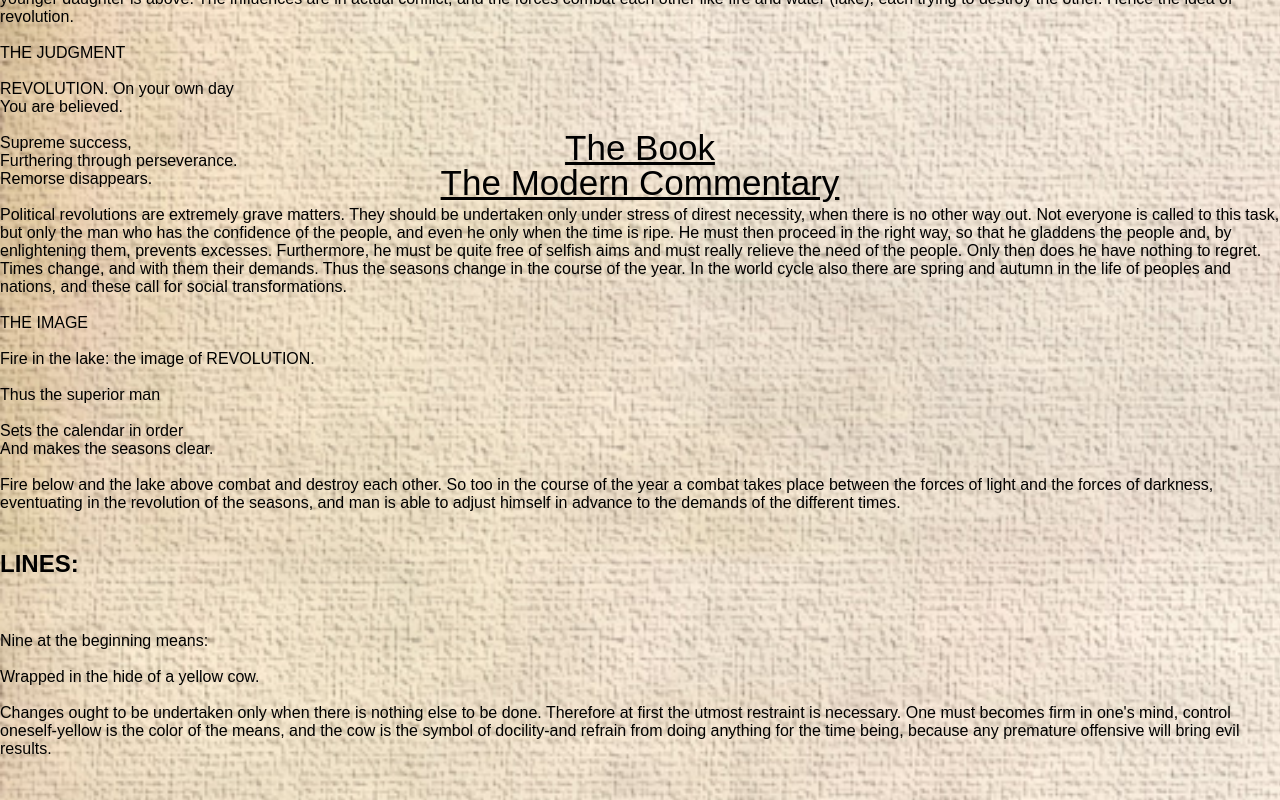
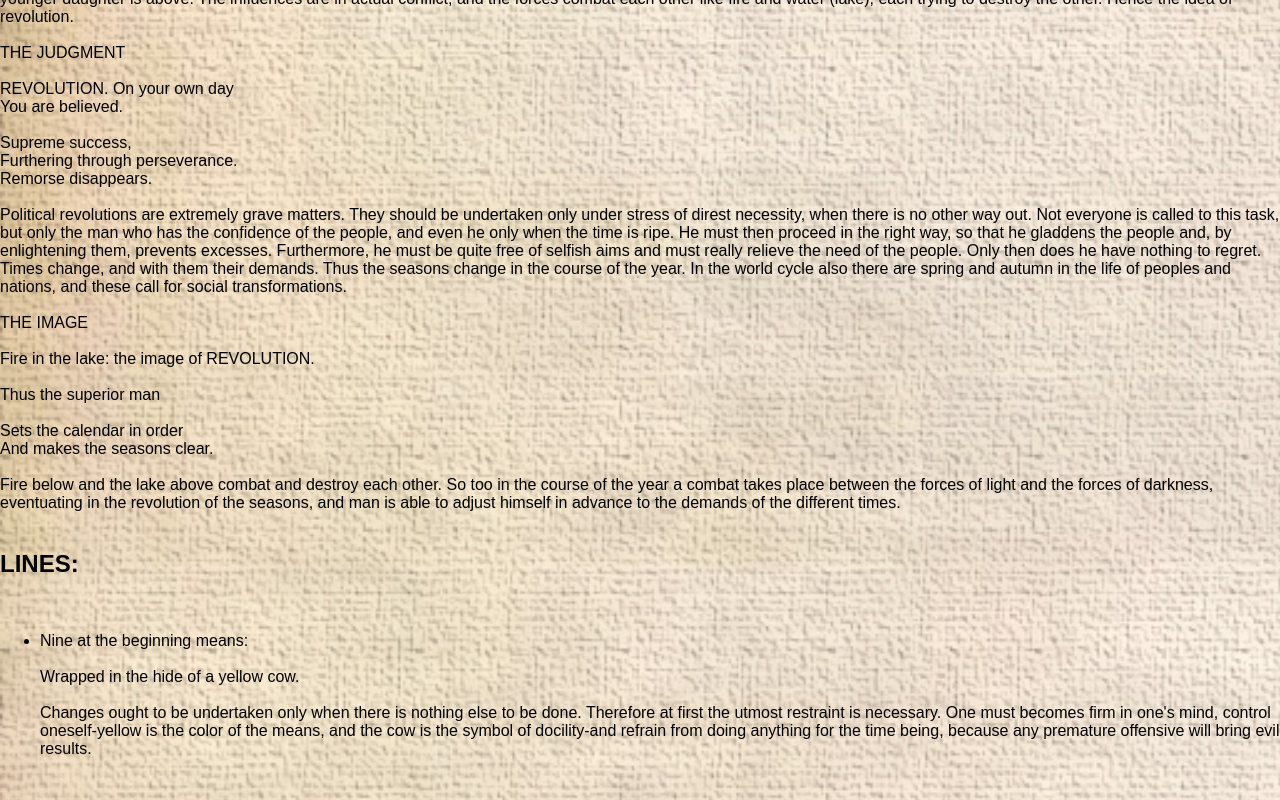
Before and after one commit to josh-stillman/iching-old, a React (Create React App) app: page / in a window 1280 px wide. Shown: the part 600-1400 px from the top of the page. Built offline with nearby package versions, Linux system fonts and the light colour scheme; a web font is replaced by a local one.

Commit message:
add ul for lines

```diff
--- a/src/IChingPage/IChingPage.tsx
+++ b/src/IChingPage/IChingPage.tsx
@@ -35,7 +35,7 @@ class IChingPage extends Component<any, State> {
           <br/>
           <br/>
           {hexagram.text}
-          {changingHex ? <><br/><h1>LINES:</h1> {hexagram.changingLinesText.map(line => <p>{line}</p>)}</> : ""}
+          {changingHex ? <><br/><h1>LINES:</h1> <ul>{hexagram.changingLinesText.map(line => <li>{line}<br/></li>)}</ul></> : ""}
           <br />
           <hr/>
           {changingHex && <>
@@ -45,12 +45,6 @@ class IChingPage extends Component<any, State> {
           {changingHex.text}
           </>}
         </TextContainer>
-
-        <LinkContainer>
-          <Link href="https://amzn.to/2lj00j1" target="_blank">The Book</Link>
-
-          <Link href="https://amzn.to/2jS6mW5" target="_blank">The Modern Commentary</Link>
-        </LinkContainer>
       </IChingPageWrapper>
     );
   }
```
